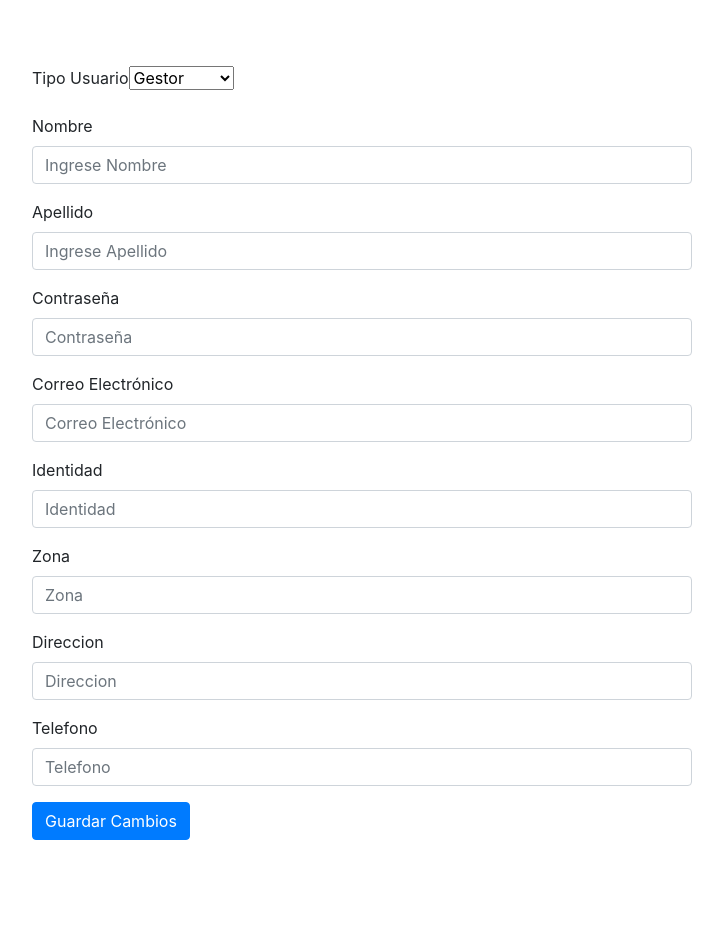
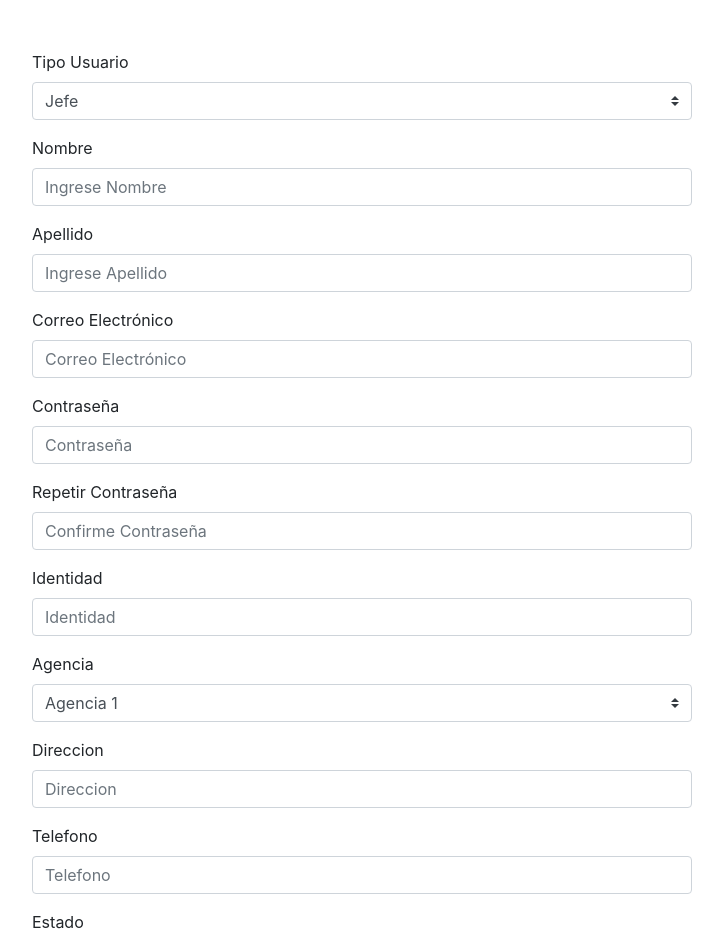
Before and after one commit to HildaGD/sistema-gestion-cobros, a React (Create React App) app: page /EditUser in a window 1280 px wide. Shown: the part 120-1060 px from the top of the page, without its empty margins (278-1001 px from the left). Before the commit the page ends 963 px from the top, so only its background shows below. Built offline with nearby package versions, Linux system fonts and the light colour scheme.

Commit message:
shanges in EditUser Form
shanges in EditUser Form

```diff
--- a/src/containers/EditUser.js
+++ b/src/containers/EditUser.js
@@ -8,10 +8,11 @@ import Select from 'react-select'
 function EditUser() {
         const [name, setName] = useState('')
         const [lastname, setLastname] = useState('')
+        const [email, setEmail] = useState('')
         const [password, setPassword] = useState('')
-    const [email, setEmail] = useState('')
+        const [repeatpassword, setRepeatpassword] = useState('')
         const [identity, setIdentity] = useState('')
-    const [zone, setZone] = useState('')
+        const [agency, setAgency] = useState('')
         const [direction, setDirection] = useState('')
         const [phone, setPhone] = useState('')
         const [validated, setValidated] = useState(false);
@@ -37,21 +38,16 @@ function EditUser() {
             <div className="container">
                 <div className="container-form" style={{ marginRight: '20%', marginTop: "15%" }}>
                     <Form noValidate validated={validated} onSubmit={handleSubmit}>
-                    <Form.Group controlId="formBasicEmail">
-
+                        <Form.Group controlId="exampleForm.SelectCustom">
+                         <Form.Label>Tipo Usuario</Form.Label>
+                             <Form.Control as="select" custom>
+                                <option>Jefe</option>
+                                <option>Supervisor</option>
+                                <option>Gestor</option>
+                             </Form.Control>
                         </Form.Group>
 
-
-                    <Form.Group controlId="formBasicPassword">
-                        <Form.Label>Tipo Usuario</Form.Label>
-                        <select>
-                        <option value="jefe">Jefe</option>
-                        <option value="supervisor">Supervisor</option>
-                        <option selected value="gestor">Gestor</option>
-                        </select>
-                    </Form.Group>
-
-                    <Form.Group controlId="formBasicPassword">
+                        <Form.Group controlId="formBasicName">
                             <Form.Label>Nombre</Form.Label>
                             <Form.Control
                                 type="name"
@@ -65,7 +61,7 @@ function EditUser() {
                             </Form.Control.Feedback>
                         </Form.Group>
 
-                    <Form.Group controlId="formBasicPassword">
+                        <Form.Group controlId="formBasicLastname">
                             <Form.Label>Apellido</Form.Label>
                             <Form.Control
                                 type="lastname"
@@ -76,6 +72,20 @@ function EditUser() {
                             />
                             <Form.Control.Feedback type="invalid">
                                 Por favor, ingrese apellido
+                            </Form.Control.Feedback>
+                        </Form.Group>
+
+                         <Form.Group controlId="formBasicEmail">
+                            <Form.Label>Correo Electrónico</Form.Label>
+                            <Form.Control
+                                type="email"
+                                placeholder="Correo Electrónico"
+                                value={email}
+                                onChange={e => setEmail(e.target.value)}
+                                required
+                            />
+                            <Form.Control.Feedback type="invalid">
+                                Por favor, ingrese correo electrónico
                             </Form.Control.Feedback>
                         </Form.Group>
 
@@ -93,21 +103,21 @@ function EditUser() {
                             </Form.Control.Feedback>
                         </Form.Group>
 
-                    <Form.Group controlId="formBasicEmail">
-                        <Form.Label>Correo Electrónico</Form.Label>
+                        <Form.Group controlId="formBasicRepeatPassword">
+                            <Form.Label>Repetir Contraseña</Form.Label>
                             <Form.Control
-                            type="email"
-                            placeholder="Correo Electrónico"
-                            value={email}
-                            onChange={e => setEmail(e.target.value)}
+                                type="repeatpassword"
+                                placeholder="Confirme Contraseña"
+                                value={repeatpassword}
+                                onChange={e=>setRepeatpassword(e.target.value)}
                                 required
                             />
                             <Form.Control.Feedback type="invalid">
-                            Por favor, ingrese correo electrónico
+                                Por favor, confirme contraseña
                             </Form.Control.Feedback>
                         </Form.Group>
 
-                    <Form.Group controlId="formBasicEmail">
+                        <Form.Group controlId="formBasicIdentity">
                             <Form.Label>Identidad</Form.Label>
                             <Form.Control
                                 type="identity"
@@ -121,21 +131,16 @@ function EditUser() {
                             </Form.Control.Feedback>
                         </Form.Group>
 
-                    <Form.Group controlId="formBasicEmail">
-                        <Form.Label>Zona</Form.Label>
-                        <Form.Control
-                            type="zone"
-                            placeholder="Zona"
-                            value={zone}
-                            onChange={e => setZone(e.target.value)}
-                            required
-                        />
-                        <Form.Control.Feedback type="invalid">
-                            Por favor, ingrese Zona
-                        </Form.Control.Feedback>
+                        <Form.Group controlId="exampleForm.SelectCustom2">
+                            <Form.Label>Agencia</Form.Label>
+                            <Form.Control as="select" custom>
+                                <option>Agencia 1</option>
+                                <option>Agencia 2</option>
+                                <option>Agencia 3</option>
+                            </Form.Control>
                         </Form.Group>
 
-                    <Form.Group controlId="formBasicEmail">
+                        <Form.Group controlId="formBasicDirection">
                             <Form.Label>Direccion</Form.Label>
                             <Form.Control
                                 type="direction"
@@ -149,7 +154,7 @@ function EditUser() {
                             </Form.Control.Feedback>
                         </Form.Group>
 
-                    <Form.Group controlId="formBasicEmail">
+                        <Form.Group controlId="formBasicPhone">
                             <Form.Label>Telefono</Form.Label>
                             <Form.Control
                                 type="phone"
@@ -161,6 +166,16 @@ function EditUser() {
                             <Form.Control.Feedback type="invalid">
                                 Por favor, ingrese al menos un telefono
                             </Form.Control.Feedback>
+                        </Form.Group>
+
+                        <Form.Group controlId="exampleForm.SelectCustom2">
+                            <Form.Label>Estado</Form.Label>
+                            <Form.Control as="select" custom>
+                                <option>Activo</option>
+                                <option>Inactivo</option>
+                                <option>Bloqueado</option>
+                                <option>Eliminado</option>
+                            </Form.Control>
                         </Form.Group>
 
                         <Button variant="primary" type="submit">
```
Lines whose indentation alone changed are shown as unchanged.
